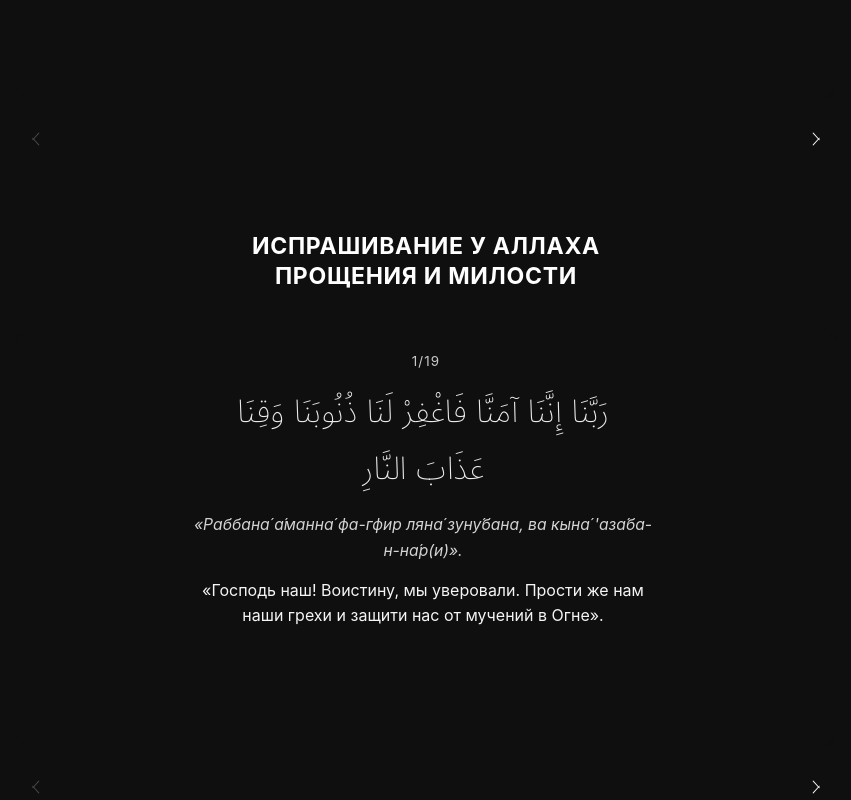
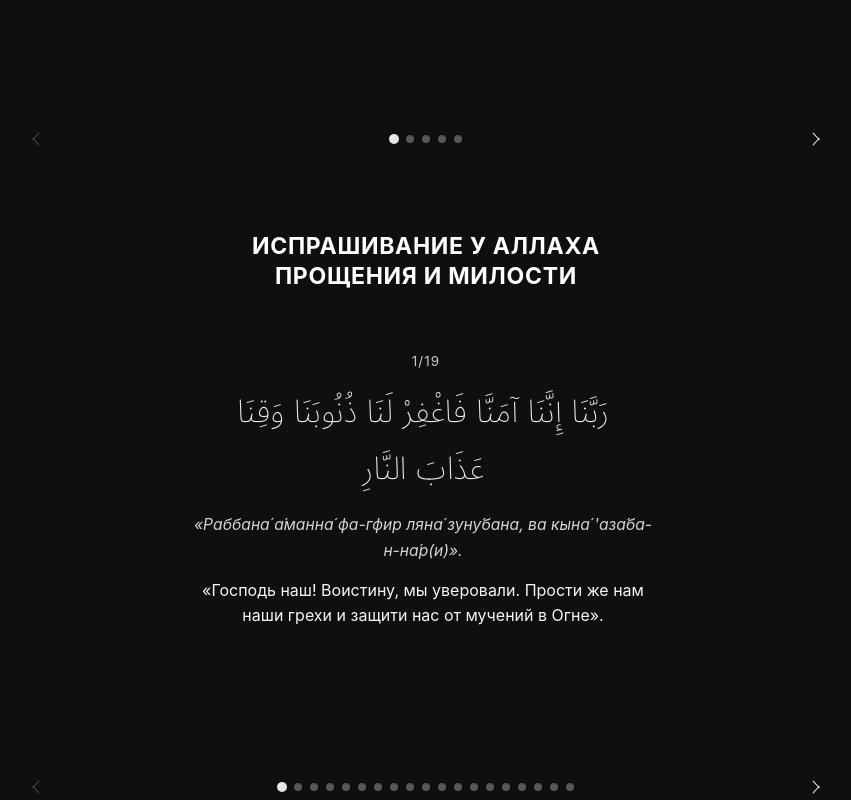
Before and after one commit to ALDYNEC-07/sto-dua, a Next.js app: page / in a window 1280 px wide. Shown: the part 1320-2120 px from the top of the page, without its empty margins (214-1065 px from the left). Built offline with nearby package versions, Linux system fonts and the light colour scheme.

Commit message:
сделал dots-индикатор между кнопками навигации

```diff
--- a/src/app/globals.css
+++ b/src/app/globals.css
@@ -384,6 +384,29 @@ body {
   pointer-events: none;
 }
 
+.chapter__dots {
+  display: flex;
+  align-items: center;
+  justify-content: center;
+  gap: 8px;
+}
+
+.chapter__dot {
+  width: 8px;
+  height: 8px;
+  padding: 0;
+  border: 0;
+  border-radius: 50%;
+  background: rgba(255, 255, 255, 0.3);
+  cursor: pointer;
+  transition: background 200ms ease, transform 200ms ease;
+}
+
+.chapter__dot--active {
+  background: rgba(255, 255, 255, 0.9);
+  transform: scale(1.25);
+}
+
 .chapter__nav-chevron {
   position: relative;
   display: block;
--- a/src/components/ChapterSection.tsx
+++ b/src/components/ChapterSection.tsx
@@ -197,6 +197,20 @@ export default function ChapterSection({ id, title, duas }: ChapterSectionProps)
           <span className="chapter__nav-chevron chapter__nav-chevron--left" aria-hidden="true" />
         </button>
 
+        <div className="chapter__dots" role="tablist" aria-label="Выбор дуа">
+          {duas.map((dua, index) => (
+            <button
+              key={dua.id}
+              className={`chapter__dot ${index === activeIndex ? "chapter__dot--active" : ""}`}
+              type="button"
+              role="tab"
+              aria-selected={index === activeIndex}
+              aria-label={`Дуа ${index + 1} из ${duas.length}`}
+              onClick={() => scrollToIndex(index)}
+            />
+          ))}
+        </div>
+
         <button
           className="chapter__nav-btn"
           type="button"
```
